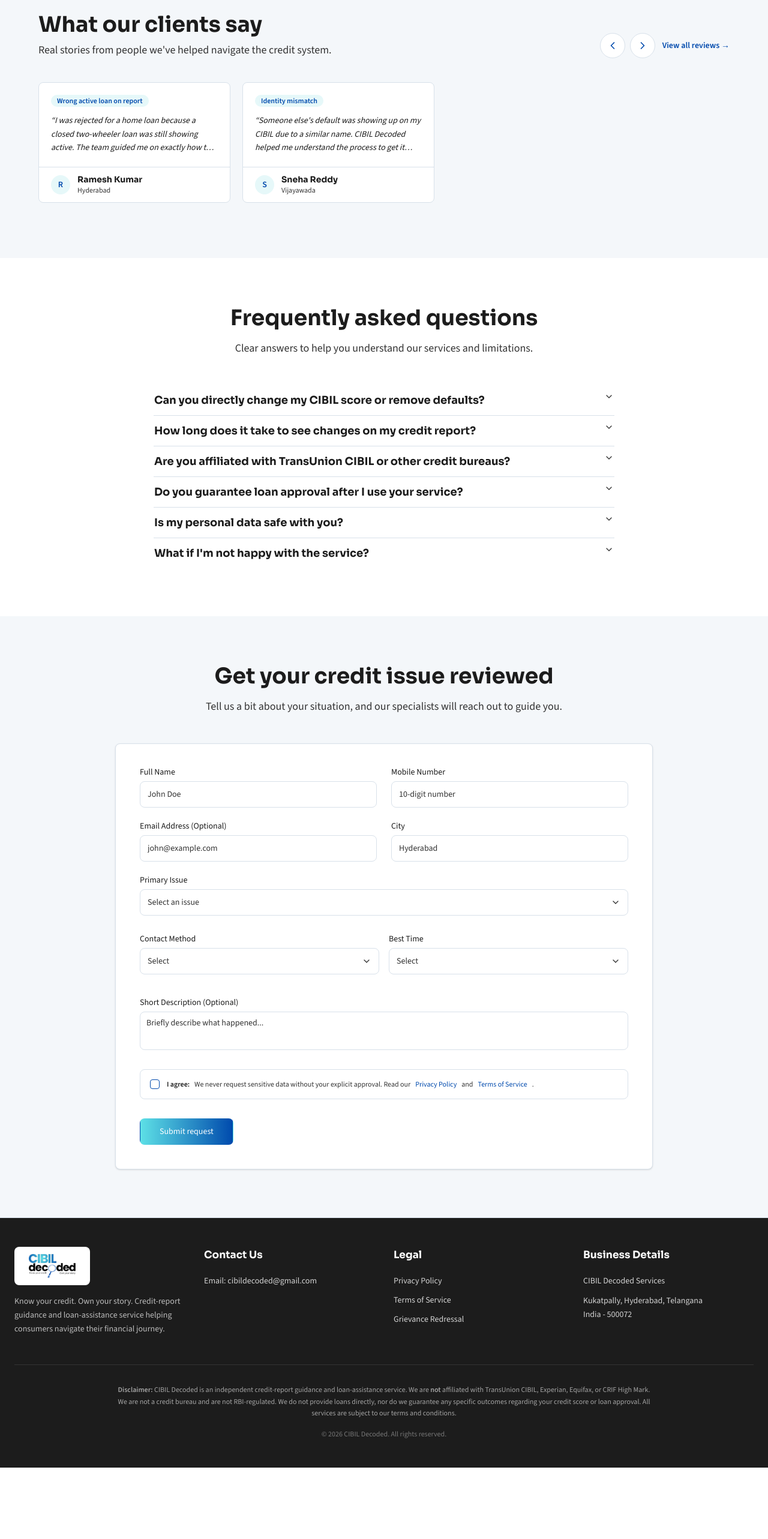
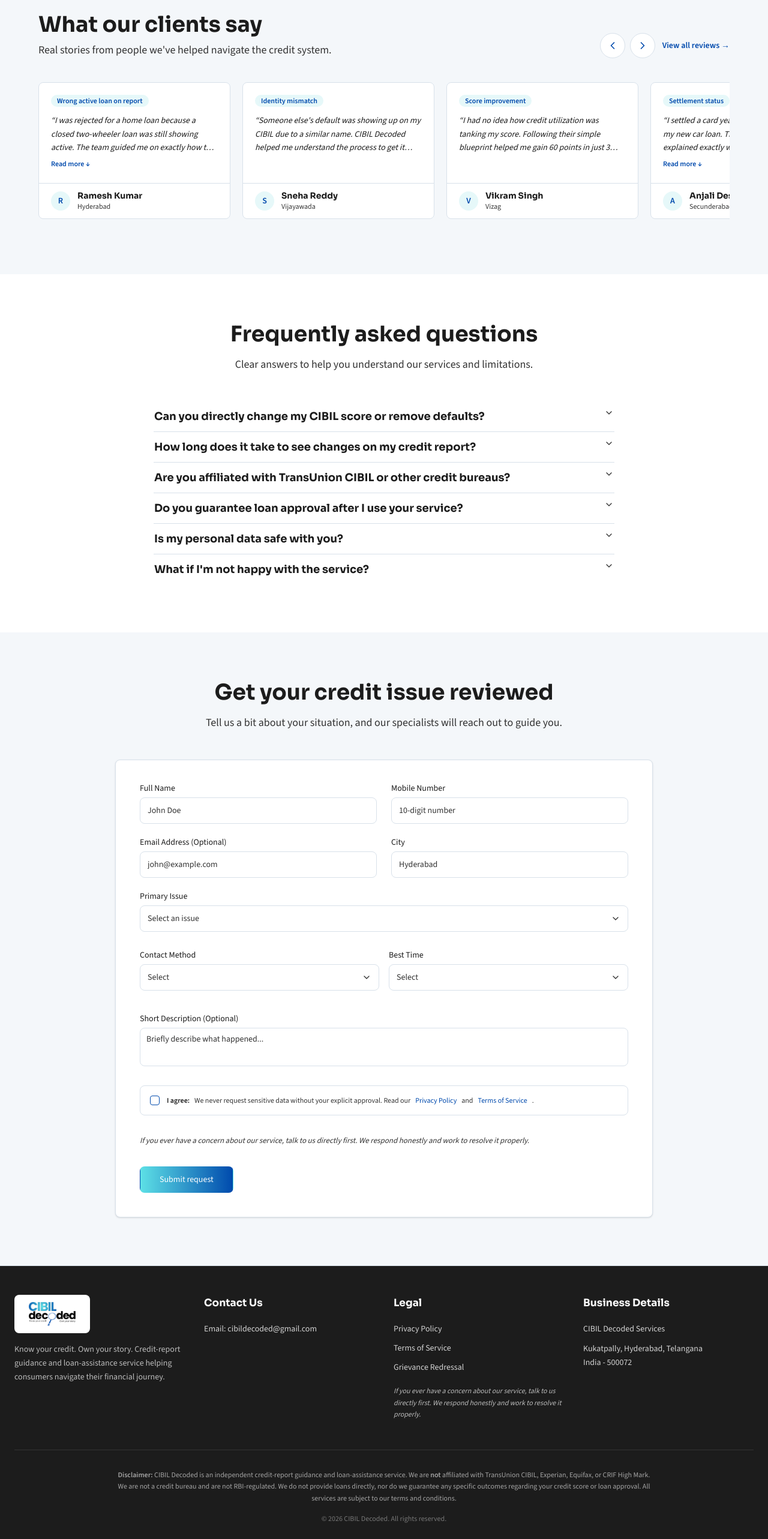
Before and after one commit to Saikiran-Avusula/cibil_decoded_project, a Next.js app: page / in a window 1280 px wide. Shown: the part 4400-6965 px from the top of the page at 60% size. Before the commit the page ends 6846 px from the top, so only its background shows below. Built offline with nearby package versions, Linux system fonts and the light colour scheme.

Commit message:
ui modifications

```diff
--- a/src/app/client-success-stories/page.tsx
+++ b/src/app/client-success-stories/page.tsx
@@ -1,46 +1,13 @@
 import React from "react";
 import { Header } from "@/components/sections/Header";
 import { Footer } from "@/components/sections/Footer";
+import { ALL_REVIEWS } from "@/lib/reviews-data";
 
 export const metadata = {
   title: "Client Success Stories | CIBIL Decoded",
   description: "Read authentic feedback from users who transformed their credit profiles with CIBIL Decoded in Telangana and Andhra Pradesh.",
 };
 
-const ALL_REVIEWS = [
-  {
-    id: "1",
-    name: "Ramesh Kumar",
-    city: "Hyderabad",
-    problem: "Wrong active loan on report",
-    category: "reports",
-    quote: "I was rejected for a home loan because a closed two-wheeler loan was still showing active. The team guided me on exactly how to dispute it and my score bounced back.",
-  },
-  {
-    id: "2",
-    name: "Sneha Reddy",
-    city: "Vijayawada",
-    problem: "Identity mismatch",
-    category: "reports",
-    quote: "Someone else's default was showing up on my CIBIL due to a similar name. CIBIL Decoded helped me understand the process to get it removed completely.",
-  },
-  {
-    id: "3",
-    name: "Vikram Singh",
-    city: "Vizag",
-    problem: "Score improvement",
-    category: "score-repair",
-    quote: "I had no idea how credit utilization was tanking my score. Following their simple blueprint helped me gain 60 points in just 3 months.",
-  },
-  {
-    id: "4",
-    name: "Anjali Desai",
-    city: "Secunderabad",
-    problem: "Settlement status",
-    category: "score-repair",
-    quote: "I settled a card years ago and it was blocking my new car loan. The experts at CIBIL Decoded explained exactly what I needed to do to start rebuilding trust with lenders.",
-  }
-];
 
 export default async function AllReviewsPage({
   searchParams,
--- a/src/app/page.tsx
+++ b/src/app/page.tsx
@@ -6,6 +6,7 @@ import { Process } from "@/components/sections/Process";
 import { Problems } from "@/components/sections/Problems";
 import { Loans } from "@/components/sections/Loans";
 import { Consultation } from "@/components/sections/Consultation";
+import { ALL_REVIEWS } from "@/lib/reviews-data";
 import React, { lazy, Suspense } from 'react';
 
 // Lazy load heavy components below the fold
@@ -13,23 +14,6 @@ const Reviews = lazy(() => import("@/components/sections/Reviews").then(mod => (
 const FAQ = lazy(() => import("@/components/sections/FAQ").then(mod => ({ default: mod.FAQ })));
 const ContactForm = lazy(() => import("@/components/sections/ContactForm").then(mod => ({ default: mod.ContactForm })));
 const Footer = lazy(() => import("@/components/sections/Footer").then(mod => ({ default: mod.Footer })));
-
-const DEMO_REVIEWS = [
-  {
-    id: "1",
-    name: "Ramesh Kumar",
-    city: "Hyderabad",
-    problem: "Wrong active loan on report",
-    quote: "I was rejected for a home loan because a closed two-wheeler loan was still showing active. The team guided me on exactly how to dispute it.",
-  },
-  {
-    id: "2",
-    name: "Sneha Reddy",
-    city: "Vijayawada",
-    problem: "Identity mismatch",
-    quote: "Someone else's default was showing up on my CIBIL due to a similar name. CIBIL Decoded helped me understand the process to get it removed.",
-  },
-];
 
 export default function Home() {
   return (
@@ -50,7 +34,7 @@ export default function Home() {
 
         {/* Below the fold content loaded asynchronously */}
         <Suspense fallback={<div className="py-20 text-center text-slate-400">Loading sections...</div>}>
-          <Reviews reviews={DEMO_REVIEWS} />
+          <Reviews reviews={ALL_REVIEWS} />
           <FAQ />
           <ContactForm />
         </Suspense>
--- a/src/components/sections/ContactForm.tsx
+++ b/src/components/sections/ContactForm.tsx
@@ -300,6 +300,9 @@ export function ContactForm() {
                   </div>
                 )}
 
+                <p className="text-[13px] text-muted-text italic">
+                  If you ever have a concern about our service, talk to us directly first. We respond honestly and work to resolve it properly.
+                </p>
                 <Button
                   type="submit"
                   disabled={form.formState.isSubmitting}
--- a/src/components/sections/Footer.tsx
+++ b/src/components/sections/Footer.tsx
@@ -38,6 +38,9 @@ export function Footer() {
             <Link href="/privacy" className="text-sm hover:text-white transition-colors focus-visible:outline-none focus-visible:ring-2 focus-visible:ring-[#004AAD] focus-visible:ring-offset-2 rounded-sm">Privacy Policy</Link>
             <Link href="/terms" className="text-sm hover:text-white transition-colors focus-visible:outline-none focus-visible:ring-2 focus-visible:ring-[#004AAD] focus-visible:ring-offset-2 rounded-sm">Terms of Service</Link>
             <Link href="/grievance" className="text-sm hover:text-white transition-colors focus-visible:outline-none focus-visible:ring-2 focus-visible:ring-[#004AAD] focus-visible:ring-offset-2 rounded-sm">Grievance Redressal</Link>
+            <p className="text-xs text-white/70 mt-2 italic leading-relaxed">
+              If you ever have a concern about our service, talk to us directly first. We respond honestly and work to resolve it properly.
+            </p>
           </div>
 
           {/* Column 4: Business Details */}
--- /dev/null
+++ b/src/lib/reviews-data.ts
@@ -0,0 +1,44 @@
+export interface Review {
+  id: string;
+  name: string;
+  city: string;
+  problem: string;
+  quote: string;
+  photoUrl?: string;
+  category?: string;
+}
+
+export const ALL_REVIEWS: Review[] = [
+  {
+    id: "1",
+    name: "Ramesh Kumar",
+    city: "Hyderabad",
+    problem: "Wrong active loan on report",
+    category: "reports",
+    quote: "I was rejected for a home loan because a closed two-wheeler loan was still showing active. The team guided me on exactly how to dispute it and my score bounced back.",
+  },
+  {
+    id: "2",
+    name: "Sneha Reddy",
+    city: "Vijayawada",
+    problem: "Identity mismatch",
+    category: "reports",
+    quote: "Someone else's default was showing up on my CIBIL due to a similar name. CIBIL Decoded helped me understand the process to get it removed completely.",
+  },
+  {
+    id: "3",
+    name: "Vikram Singh",
+    city: "Vizag",
+    problem: "Score improvement",
+    category: "score-repair",
+    quote: "I had no idea how credit utilization was tanking my score. Following their simple blueprint helped me gain 60 points in just 3 months.",
+  },
+  {
+    id: "4",
+    name: "Anjali Desai",
+    city: "Secunderabad",
+    problem: "Settlement status",
+    category: "score-repair",
+    quote: "I settled a card years ago and it was blocking my new car loan. The experts at CIBIL Decoded explained exactly what I needed to do to start rebuilding trust with lenders.",
+  },
+];
```
